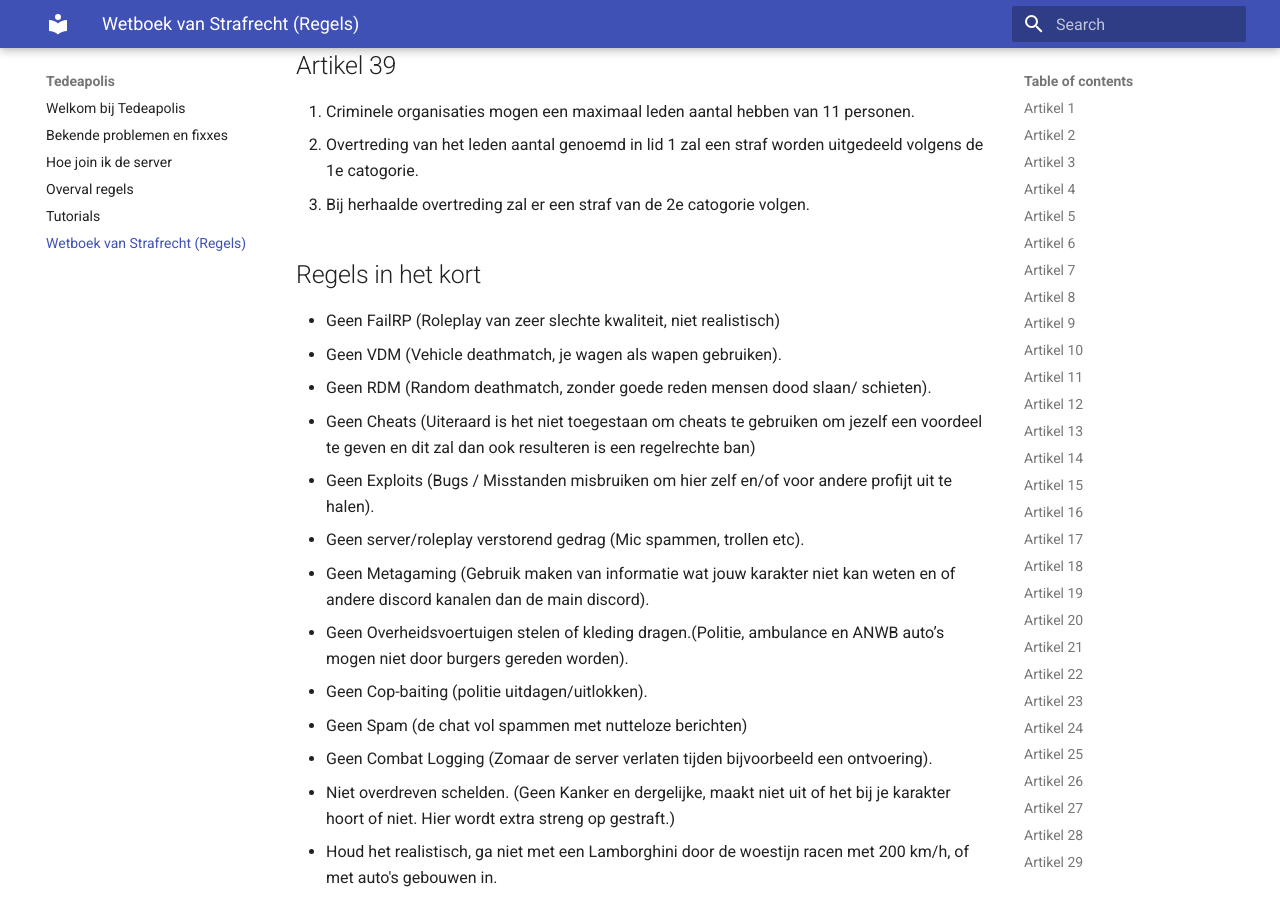
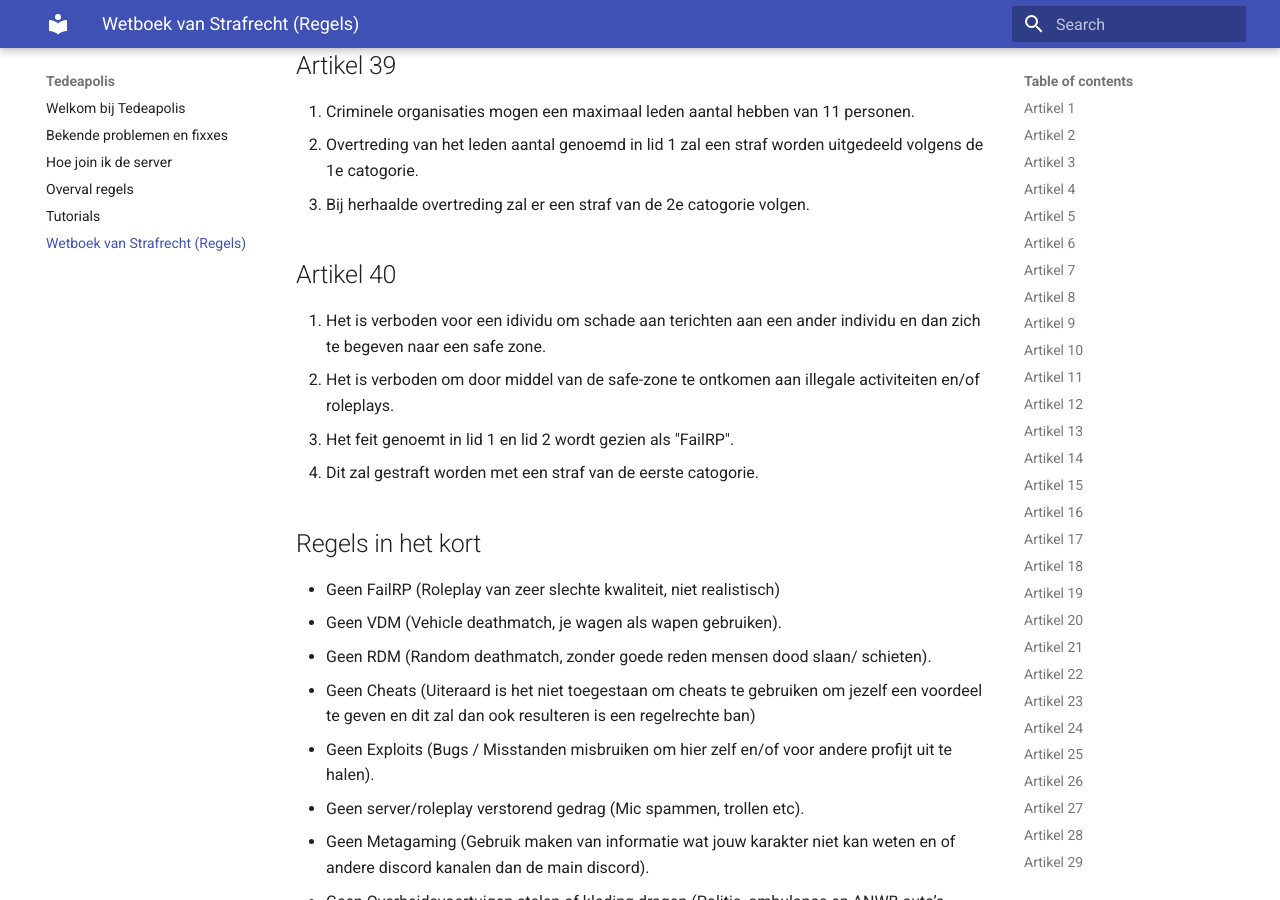
Before and after one commit to Tedeapolis/Tedeapolis, an MkDocs documentation site: the page built from docs/Wetboek.md, in a window 1280 px wide and 900 px high, scrolled down 11033 px. Built offline with MkDocs 1.6.1 and Material for MkDocs 9.7.7, drawn with Linux system fonts in a browser that asks for light colours.

Commit message:
added atriekel 40 safezone

```diff
--- a/docs/Wetboek.md
+++ b/docs/Wetboek.md
@@ -267,6 +267,13 @@ Bodycam beelden zijn op de volgende manier toegestaan
 2. Overtreding van het leden aantal genoemd in lid 1 zal een straf worden uitgedeeld volgens de 1e catogorie.
 3. Bij herhaalde overtreding zal er een straf van de 2e catogorie volgen.
 
+## Artikel 40
+
+1. Het is verboden voor een idividu om schade aan terichten aan een ander individu en dan zich te begeven naar een safe zone.
+2. Het is verboden om door middel van de safe-zone te ontkomen aan illegale activiteiten en/of roleplays.
+3. Het feit genoemt in lid 1 en lid 2 wordt gezien als "FailRP".
+3. Dit zal gestraft worden met een straf van de eerste catogorie.
+
 ## Regels in het kort
 
 * Geen FailRP (Roleplay van zeer slechte kwaliteit, niet realistisch)
```
